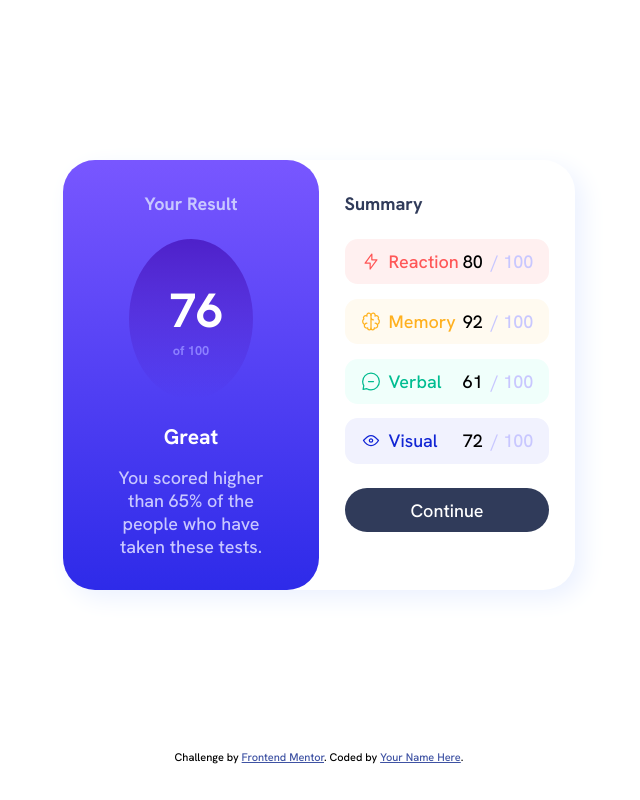
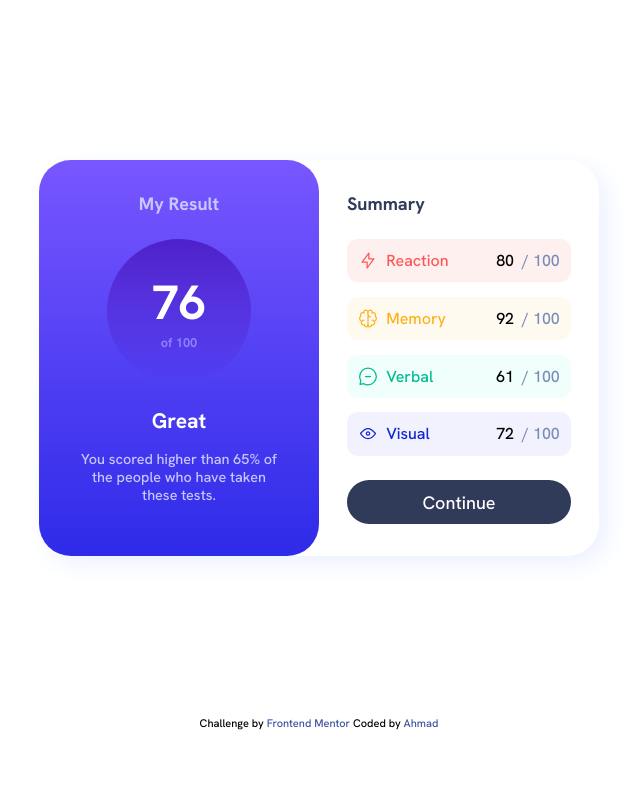
Before and after one commit to Ahmadhassan0/results-summary-component, a plain HTML site: page index.html in a window 1280 px wide. Shown: the whole page, without its empty margins (321-961 px from the left). Drawn offline with Linux system fonts and the light colour scheme.

Commit message:
Error Fix1

```diff
--- a/index.html
+++ b/index.html
@@ -6,7 +6,7 @@
   <meta name="viewport" content="width=device-width, initial-scale=1.0">
   <!-- displays site properly based on user's device -->
 
-  <link rel="icon" type="image/png" sizes="32x32" href="./assets/images/favicon-32x32.png">
+  <link rel="icon" type="image/png" sizes="32x32" href="./assets/favicon-32x32.png">
 
   <link rel="stylesheet" href="style.css">
 
@@ -29,7 +29,7 @@
 
   <main>
     <div class="left-side">
-      <p id="result">Your Result</p>
+      <p id="result">My Result</p>
       <div class="circle">
         <h1>76</h1>
         <p>of 100</p>
@@ -46,7 +46,7 @@
 
         <div class="summary-bar1 summary-bar">
           <div class="summary-bar-left-side">
-          <img src="./assets/images/icon-reaction.svg" class="summary-icon" alt="reaction icon">
+          <img src="./assets/icon-reaction.svg" class="summary-icon" alt="reaction icon">
           <p  class="icon-name1">Reaction</p>
         </div>
           <p>80<span class="summary-total-number">/ 100</span></p>
@@ -54,7 +54,7 @@
 
         <div class="summary-bar2 summary-bar">
           <div class="summary-bar-left-side">
-          <img src="./assets/images/icon-memory.svg" class="summary-icon" alt="memory icon">
+          <img src="./assets/icon-memory.svg" class="summary-icon" alt="memory icon">
           <p class="icon-name2">Memory</p>
         </div>
         <p>92<span class="summary-total-number">/ 100</span></p>
@@ -62,7 +62,7 @@
 
         <div class="summary-bar3 summary-bar">
           <div class="summary-bar-left-side">
-          <img src="./assets/images/icon-verbal.svg" class="summary-icon" alt="verbal icon">
+          <img src="./assets/icon-verbal.svg" class="summary-icon" alt="verbal icon">
           <p  class="icon-name3">Verbal</p>
         </div>
         <p>61<span class="summary-total-number">/ 100</span></p>
@@ -70,22 +70,21 @@
 
         <div class="summary-bar4 summary-bar">
           <div class="summary-bar-left-side">
-          <img src="./assets/images/icon-visual.svg" class="summary-icon" alt="visual icon">
+          <img src="./assets/icon-visual.svg" class="summary-icon" alt="visual icon">
           <p  class="icon-name4">Visual</p>
         </div>
         <p>72<span class="summary-total-number">/ 100</span></p>
         </div>
       </div>
 
-      <!-- <button>Continue</button> -->
       <a href="#">Continue</a>
     </div>
   </main>
 
   <footer>
     <div class="attribution">
-      Challenge by <a href="https://www.frontendmentor.io?ref=challenge" target="_blank">Frontend Mentor</a>.
-      Coded by <a href="#">Your Name Here</a>.
+      Challenge by <a href="https://www.frontendmentor.io?ref=challenge" target="_blank">Frontend Mentor</a>
+      Coded by <a href="https://github.com/Ahmadhassan0" target="_blank">Ahmad</a>
     </div>
   </footer>
 </body>
--- a/style.css
+++ b/style.css
@@ -1,7 +1,5 @@
 @import url('https://fonts.googleapis.com/css2?family=Hanken+Grotesk:wght@500;700;800&display=swap');
 :root {
-
-    --container-width-mobile: 90%;
 
     /* Primary Colors */
 --Light-red: hsl(0, 100%, 67%);
@@ -23,42 +21,29 @@
 --Light-lavender: hsl(241, 100%, 89%);
 --Dark-gray-blue: hsl(224, 30%, 27%);
 
-
-/* ### Notes */
-/* Use transparency to get the color variations necessary to match the design. Hint: look into using `hsla()`. */
-
-
-
-/* ### Body Copy */
-
+/* ### Body Font */
 --Font-size: 18px;
-
-/* ### Font */
-
-/* - Family: [Hanken Grotesk](https://fonts.google.com/specimen/Hanken+Grotesk)
-- Weights: 500, 700, 800 */
 }
 
 * {
     margin: 0;
     padding: 0;
     box-sizing: border-box;
+    text-decoration: none;
+    list-style: none;
     font-family: 'Hanken Grotesk', sans-serif;
 }
 
 body {
     font-size: var(--Font-size);
-    /* height: 75vh; */
 }
 
 main {
     border-radius: 2rem;
-    width: 40%;
-    /* height: 60%; */
+    width: 35rem;
     margin: 10rem auto;
     display: grid;
-    grid-template-columns: repeat(2, 1fr);
-    /* box-shadow: .5rem .5rem 1.5rem var(--Light-lavender); */
+    grid-template-columns: 1fr 1fr;
     box-shadow: .5rem .5rem 1.5rem var(--Pale-blue);
 }
 
@@ -76,12 +61,11 @@ main {
     margin-top: 2rem;
 }
 
-
 .circle {
     background: linear-gradient(var(--Violet-blue), var(--Persian-blue));
     border-radius: 50%;
-    width: 70%;
-    padding: 2.5rem;
+    width: 9rem;
+    padding: 2rem;
     margin: 1.5rem auto;
 }
 
@@ -103,9 +87,8 @@ main {
 .left-side #last-para {
     color: var(--Light-lavender);
     margin: 1rem 0 2rem;
+    font-size: .9rem;
 }
-
-
 
 .right-side {
     width: 80%;
@@ -120,9 +103,10 @@ main {
 .summary-bar {
     display: flex;
     justify-content: space-between;
-    padding: .7rem 1rem;
-    border-radius: .8rem;
+    padding: .7rem;
+    border-radius: .7rem;
     margin-bottom: .9rem;
+    font-size: 1rem;
 }
 
 .summary-bar-left-side {
@@ -135,7 +119,7 @@ main {
 
 .summary-total-number {
     margin-left: .5rem;
-    color: var(--Light-lavender);
+    color: hsl(224, 30%, 60%);
 }
 
 .summary-bar1 {
@@ -173,8 +157,6 @@ main {
 .right-side a {
     display: block;
     background: var(--Dark-gray-blue);
-    color: var(--White);
-    text-decoration: none;
     display: grid;
     justify-content: center;
     align-items: center;
@@ -182,9 +164,42 @@ main {
     height: 2.8rem;
     margin-top: 1.5rem;
     margin-bottom: 2rem;
+    color: var(--White);
 
 }
 
-footer {
-    /* background: red; */
+.right-side a:hover {
+    background: linear-gradient(var(--Light-slate-blue), var(--Light-royal-blue));
 }
+
+/* footer .attribution {
+    background: hsl(0, 0%, 0%);
+    padding: .5rem 0;
+    position: fixed;
+    bottom: 0;
+    width: 100%;
+    color: white;
+    font-size: 5rem;
+    text-align: center;
+    font-size: 1rem;
+}
+
+.attribution a {
+    color: var(--Light-slate-blue);
+} */
+
+
+/* =====================
+        Media Query
+======================== */
+@media screen and (max-width: 480px) {
+    main {
+        grid-template-columns: 1fr;
+        width: 100vw;
+        margin: 0 auto;
+    }
+
+    .left-side {
+        border-radius: 0 0 2rem 2rem;
+    }
+}
```
Also changed, not shown: assets/favicon-32x32.png (renamed from assets/images/favicon-32x32.png), assets/fonts/HankenGrotesk-VariableFont_wght.ttf (deleted), assets/fonts/README.txt (deleted), assets/fonts/static/HankenGrotesk-Bold.ttf (deleted), assets/fonts/static/HankenGrotesk-ExtraBold.ttf (deleted), assets/fonts/static/HankenGrotesk-Medium.ttf (deleted), assets/icon-memory.svg (renamed from assets/images/icon-memory.svg), assets/icon-reaction.svg (renamed from assets/images/icon-reaction.svg), assets/icon-verbal.svg (renamed from assets/images/icon-verbal.svg), assets/icon-visual.svg (renamed from assets/images/icon-visual.svg), design/desktopfinal.PNG (added), design/final result.PNG (deleted), design/mobilefinal.PNG (added), 4 other files.
